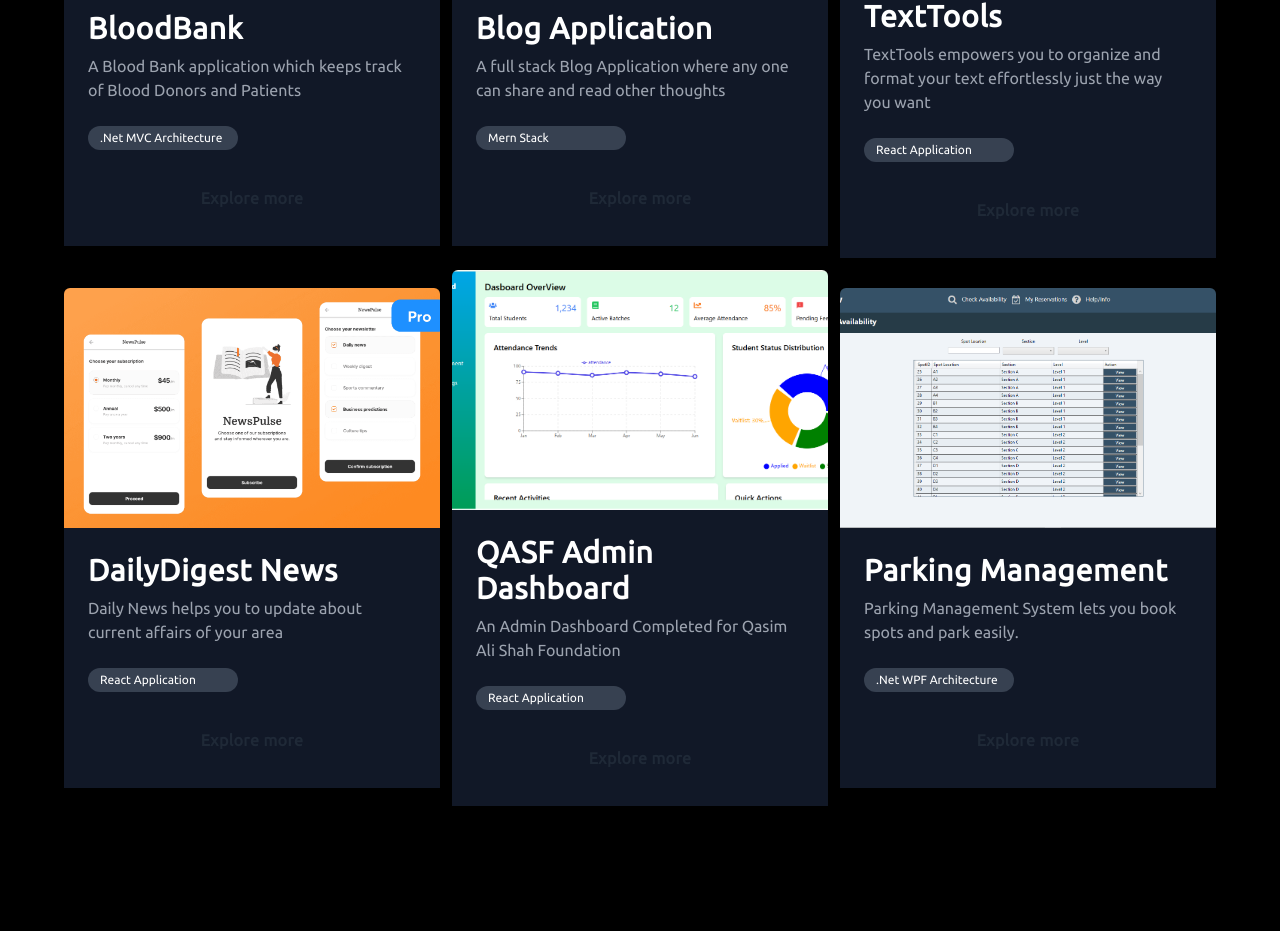
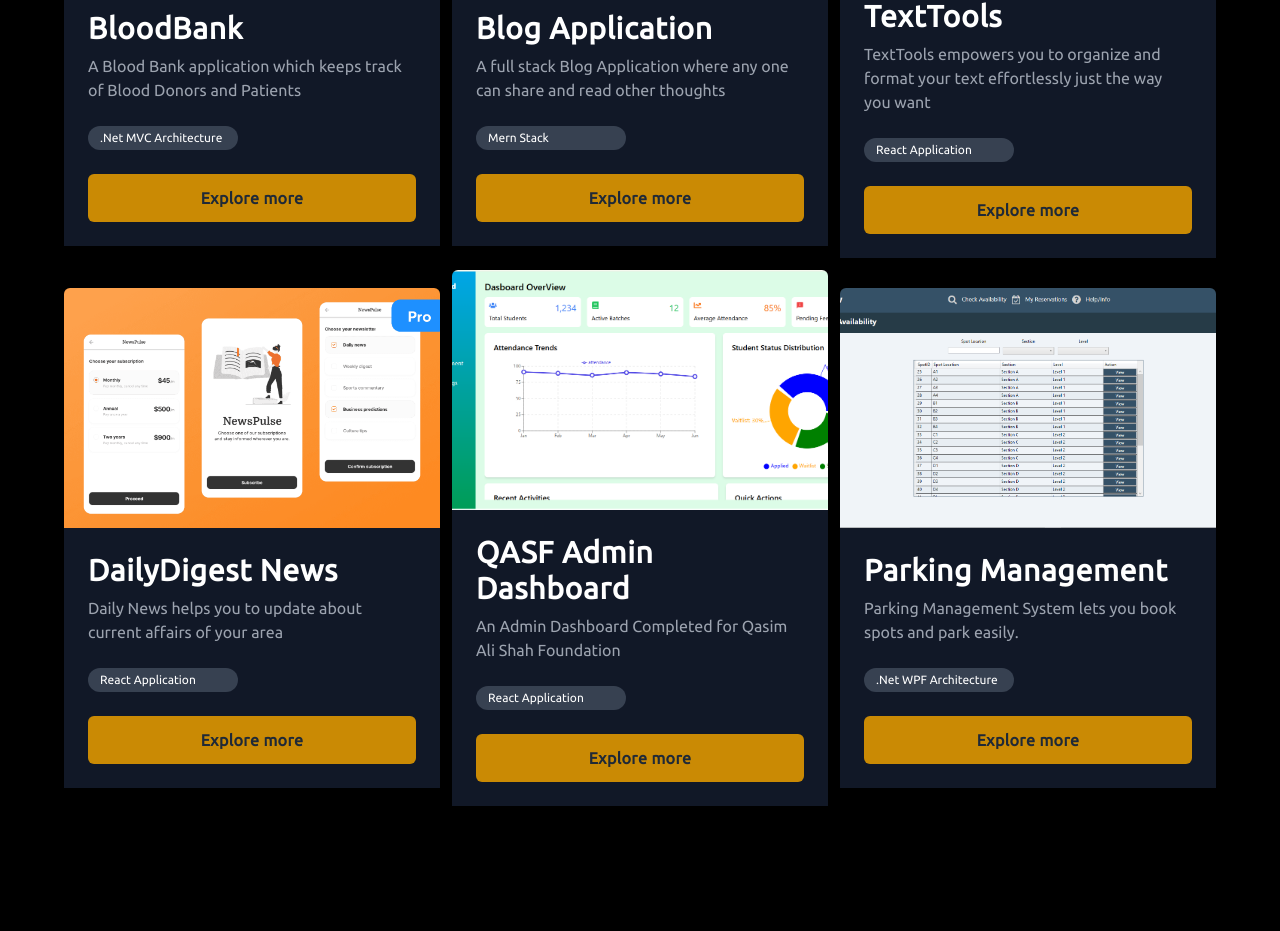
Before and after one commit to ahmadcodes39/Portfolio, a React (Vite) app in the folder Frontend/: page / in a window 1280 px wide. Shown: the part 1622-2553 px from the top of the page. Built offline with nearby package versions, Linux system fonts and the light colour scheme.

Commit message:
updating color

```diff
--- a/Frontend/src/Components/MainSectionComponents/ProjectCard.jsx
+++ b/Frontend/src/Components/MainSectionComponents/ProjectCard.jsx
@@ -21,7 +21,7 @@ const ProjectCard = ({ img, title, content, tecStack }) => {
           </span>
           <button
             type="button"
-            className="flex items-center justify-center w-full p-3 font-semibold tracking-wide rounded-md dark:bg-yellow-600 dark:text-gray-50"
+            className="flex items-center justify-center w-full p-3 font-semibold tracking-wide bg-yellow-600 rounded-md dark:bg-yellow-600 dark:text-gray-50"
           >
             Explore more
           </button>
```
